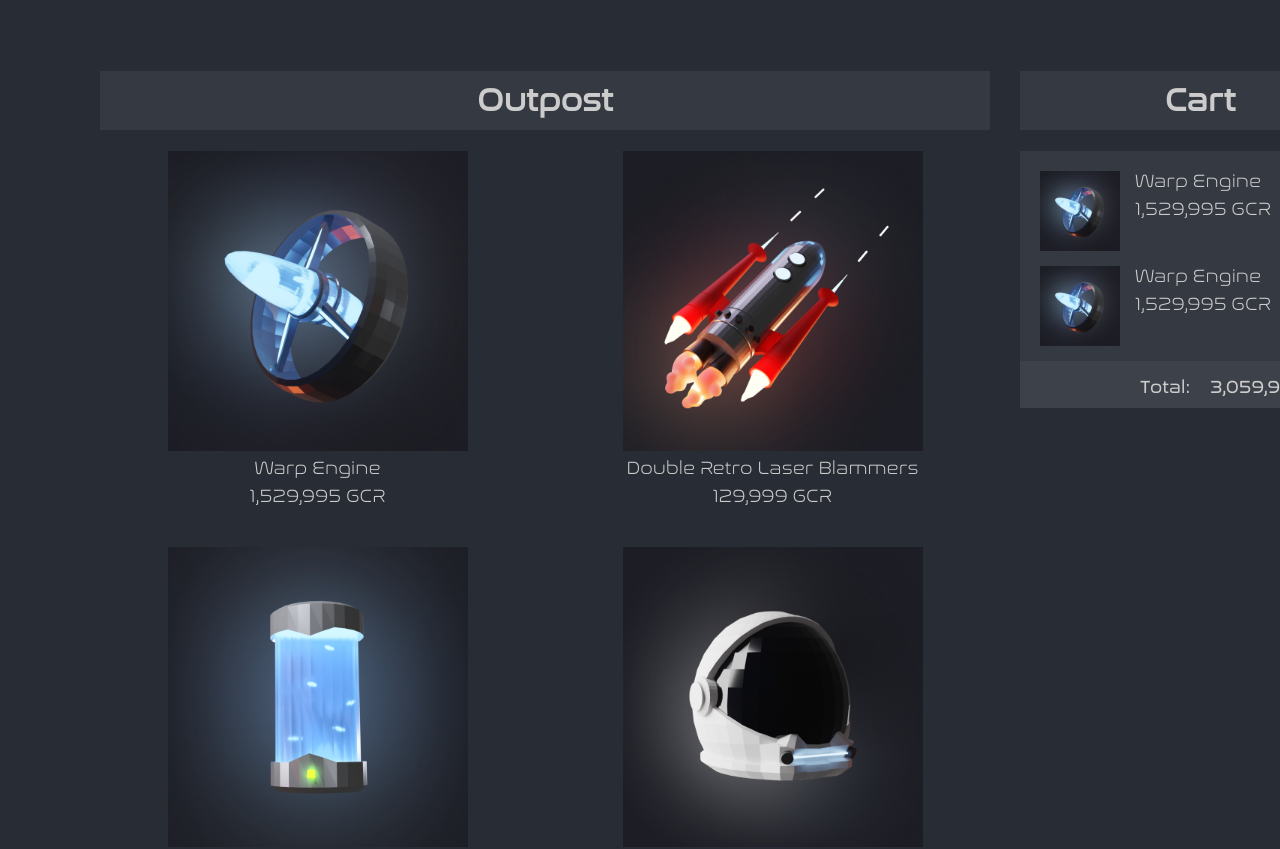
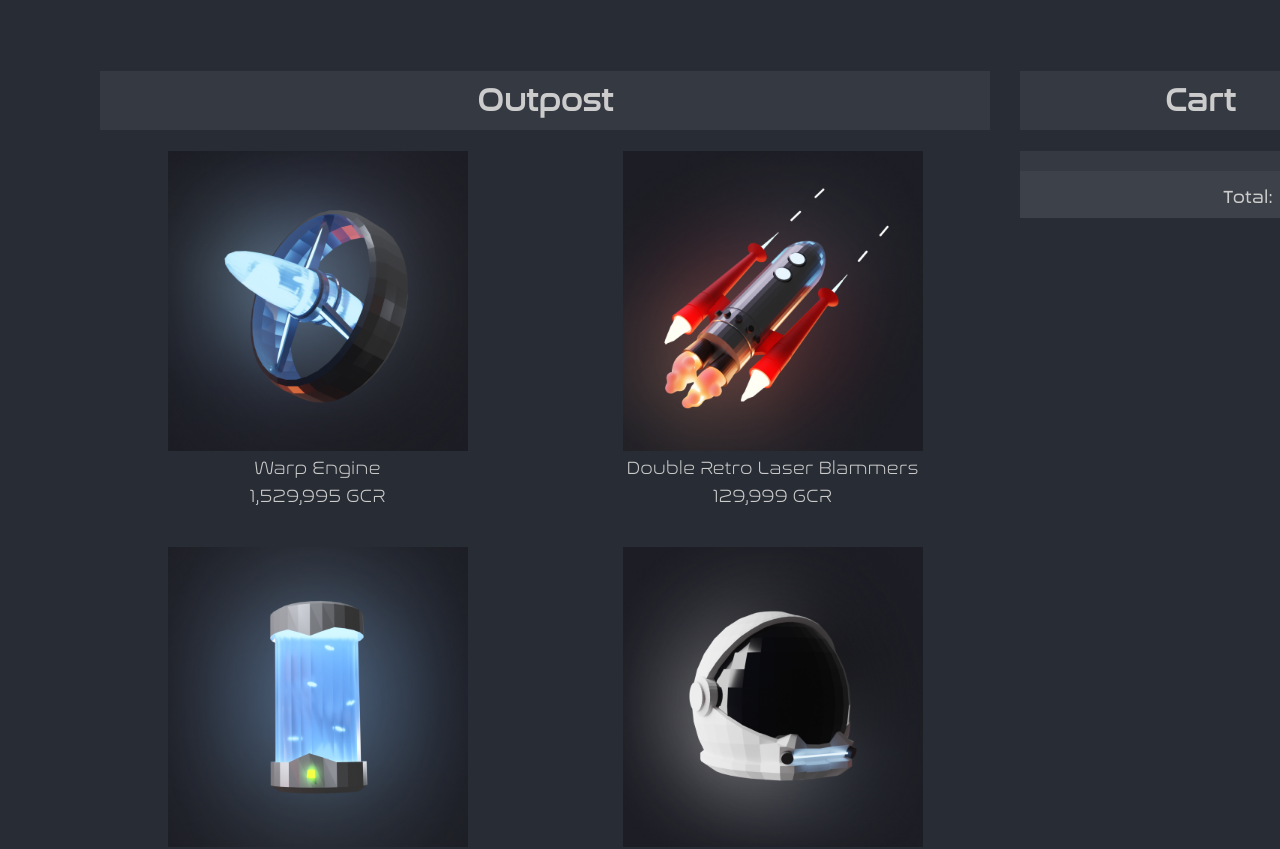
Before and after one commit to lightspeed-academy/lightspeed-react-cosmic-traders, a React (Create React App) app: page / in a window 1280 px wide. Shown: the top 849 px of the page. Built offline with nearby package versions, Linux system fonts and the light colour scheme.

Commit message:
14-HandlingComponentStateWithUseState

```diff
--- a/src/outpost/Outpost.js
+++ b/src/outpost/Outpost.js
@@ -1,21 +1,14 @@
+import { useState } from 'react'
+
 import styles from './Outpost.module.scss'
 import ProductListing from '../products/ProductListing'
 import Cart from '../cart/Cart'
 
 export default function Outpost() {
-  const cart = [{
-    "name": "Warp Engine",
-    "price": 1529995,
-    "image": "warp-engine.png"
-  }, {
-    "name": "Warp Engine",
-    "price": 1529995,
-    "image": "warp-engine.png"
-  }];
+  const [cart, setCart] = useState([])
 
   function addToCart(product) {
-    cart.push(product)
-    console.log('addToCart', cart)
+    setCart([...cart, product])
   }
 
 
```
